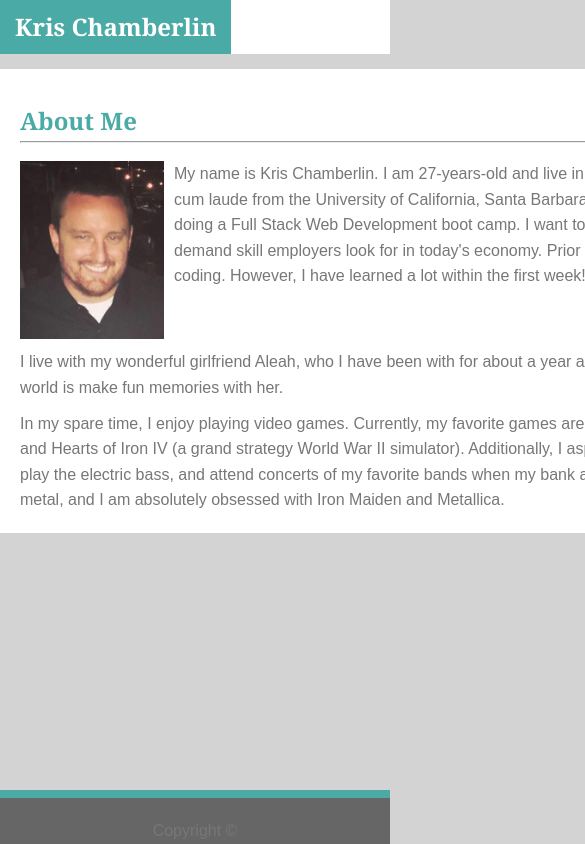
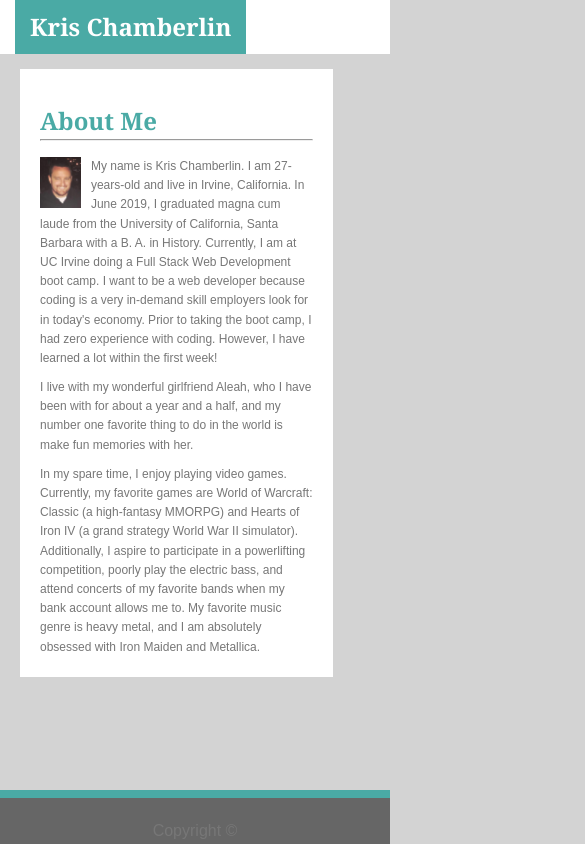
Before and after one commit to kechamberlin/Responsive-Portfolio, a plain HTML site: page index.html in a window 390 px wide. Shown: the top 844 px of the page, 585 px wide, since content can reach past the window. Drawn offline with Linux system fonts and the light colour scheme.

Commit message:
Added @media screen with a max-width of 980px.  Shrank the content-container to match that of the example

```diff
--- a/assets/css/style.css
+++ b/assets/css/style.css
@@ -226,15 +226,14 @@ footer {
 /* use 3 @media screen tags with max-widths of 980px, 768px, and 640px */
 /* Look at Mobile Responsiveness and MQ Activities under class-material */
 
-@media screen (max-width: 980px) {
+@media screen and (max-width: 980px) {
+    .content-container {
+        width: 70%;
+        font-size: 12px;
+        margin-left: 20px;
+    }
 
+    .logo-left {
+        padding-left: 15px;
+    }
 }
-
-
-@media screen (max-width: 768px) {
-
-}
-
-@media screen (max-width: 640px) {
-
-}
```
